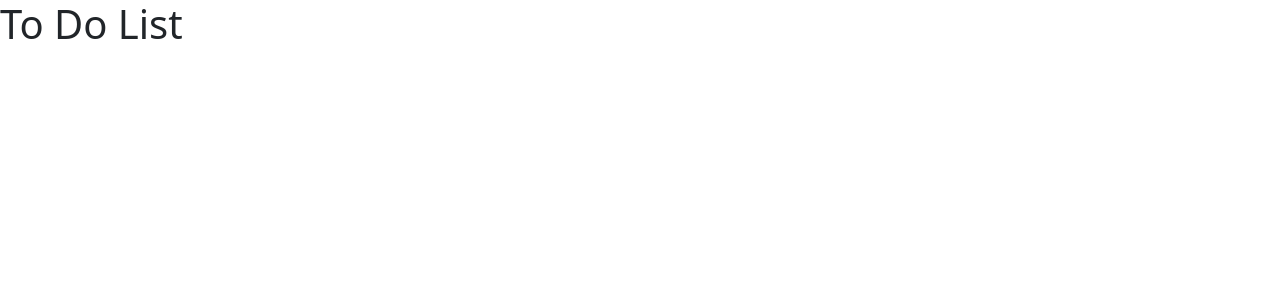
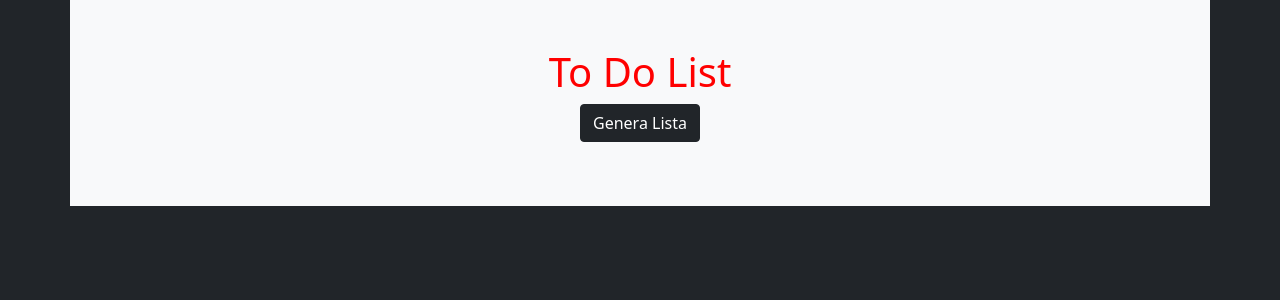
Before and after one commit to damianolagana/php-todo-list-json, a PHP site: page / in a window 1280 px wide. Shown: the top 300 px of the page. Run offline with PHP 8.4, Linux system fonts and the light colour scheme.

Commit message:
button getDati

```diff
--- a/CSS/style.css
+++ b/CSS/style.css
@@ -0,0 +1,8 @@
+.vh100{
+    height: 100vh;
+}
+
+
+.red{
+    color: red;
+}
--- a/api.php
+++ b/api.php
@@ -3,22 +3,18 @@
 $toDoList = [
     [
         'name' => 'Cane',
-        'description' => 'Portare fuori il cane',
         'status' => true,
     ],
     [
         'name' => 'Cucinare',
-        'description' => 'Preparare la cena',
         'status' => false,
     ],
     [
         'name' => 'Spazzatura',
-        'description' => 'Portare fuori la spazzatura',
         'status' => false,
     ],
     [
         'name' => 'Palestra',
-        'description' => 'Andare in palestra',
         'status' => true,
     ],
 ];
--- a/index.php
+++ b/index.php
@@ -8,11 +8,34 @@
     <script src="https://unpkg.com/vue@3/dist/vue.global.js"></script>
     <script src="https://unpkg.com/axios/dist/axios.min.js"></script>
     <link href="https://cdn.jsdelivr.net/npm/bootstrap@5.0.2/dist/css/bootstrap.min.css" rel="stylesheet" integrity="sha384-EVSTQN3/azprG1Anm3QDgpJLIm9Nao0Yz1ztcQTwFspd3yD65VohhpuuCOmLASjC" crossorigin="anonymous">
-    <link rel="stylesheet" href="./CSS/style.css">
+    <link rel="stylesheet" href="/CSS/style.css">
 </head>
 <body>
 <div id="app">
-    <h1>To Do List</h1>
+    <div class="container-fluid bg-dark" style="height: 100vh;">
+        <div class="container bg-light py-5">
+            <div class="row">
+                <div class="col-12 text-center">
+                    <h1 class="red">To Do List</h1>
+                </div>
+                <div class="col-12 text-center">
+                    <button class="btn btn-dark" @click="getData">Genera Lista</button>
+
+                </div>
+                <div class="col-12 text-center">
+                    <ul>
+                        <template v-for="(item,i) in toDoList">
+                            <li>{{item.name}}</li>
+                        </template>
+                    </ul>
+
+                </div>
+
+            </div>
+
+        </div>
+
+    </div>
 
 </div>
 
--- a/main.js
+++ b/main.js
@@ -11,10 +11,11 @@ createApp({
             axios.get(this.apiUrl).then((response)=>{
                 console.log("Dati ricevuti: ", response.data)
             })
-        }
+        },
+
     },
     mounted(){
-        this.getData();
+        // this.getData();
     }
 
 }).mount('#app');
```
